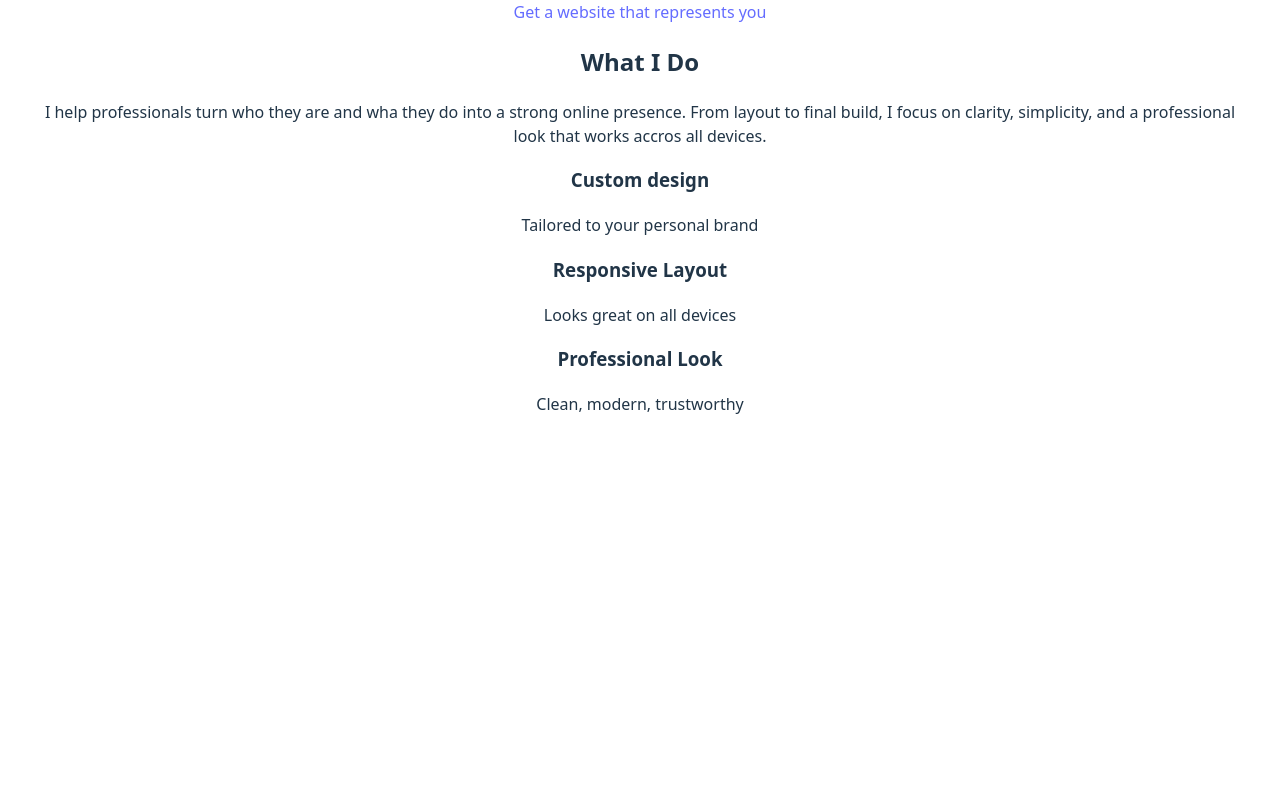
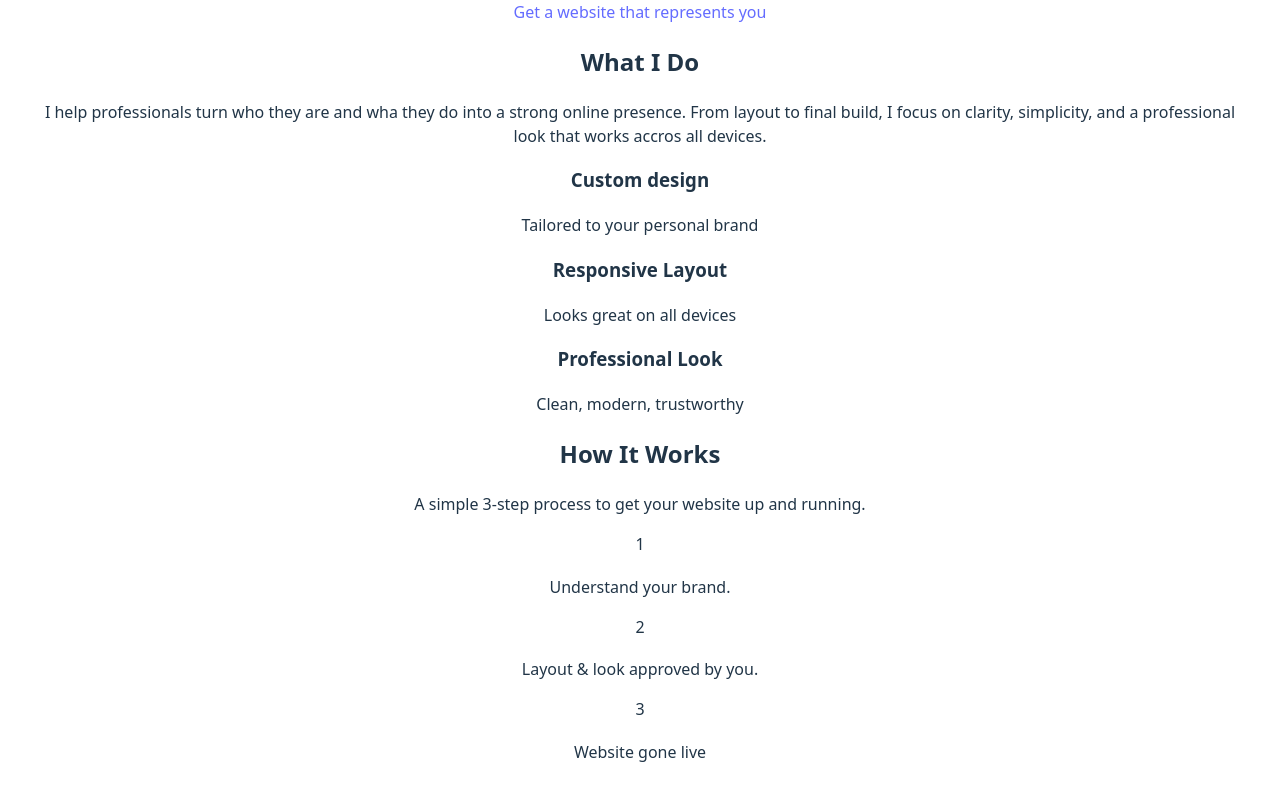
Before and after one commit to NontuthuzeloM24/Nontuthuzelo-Mtolo_Website, a React (Vite) app in the folder website/: page / in a window 1280 px wide. Shown: the part 547-1347 px from the top of the page. Before the commit the page ends 1011 px from the top, so only its background shows below. Built offline with nearby package versions, Linux system fonts and the light colour scheme.

Commit message:
Add HowItWorks component to App
Imported and rendered the HowItWorks component in App.jsx to display additional content on the main page.

```diff
--- a/website/src/App.jsx
+++ b/website/src/App.jsx
@@ -2,6 +2,7 @@ import { useState } from 'react'
 import Header from './components/Header.jsx'
 import Hero from './components/Hero.jsx'
 import WhatIDo from './components/WhatIDo.jsx'
+import HowItWorks from './components/HowItWorks.jsx'
 import './App.css'
 
 function App() {
@@ -10,6 +11,7 @@ function App() {
       <Header />
       <Hero />
       <WhatIDo />
+      <HowItWorks />
     </div>
   )
 }
```
